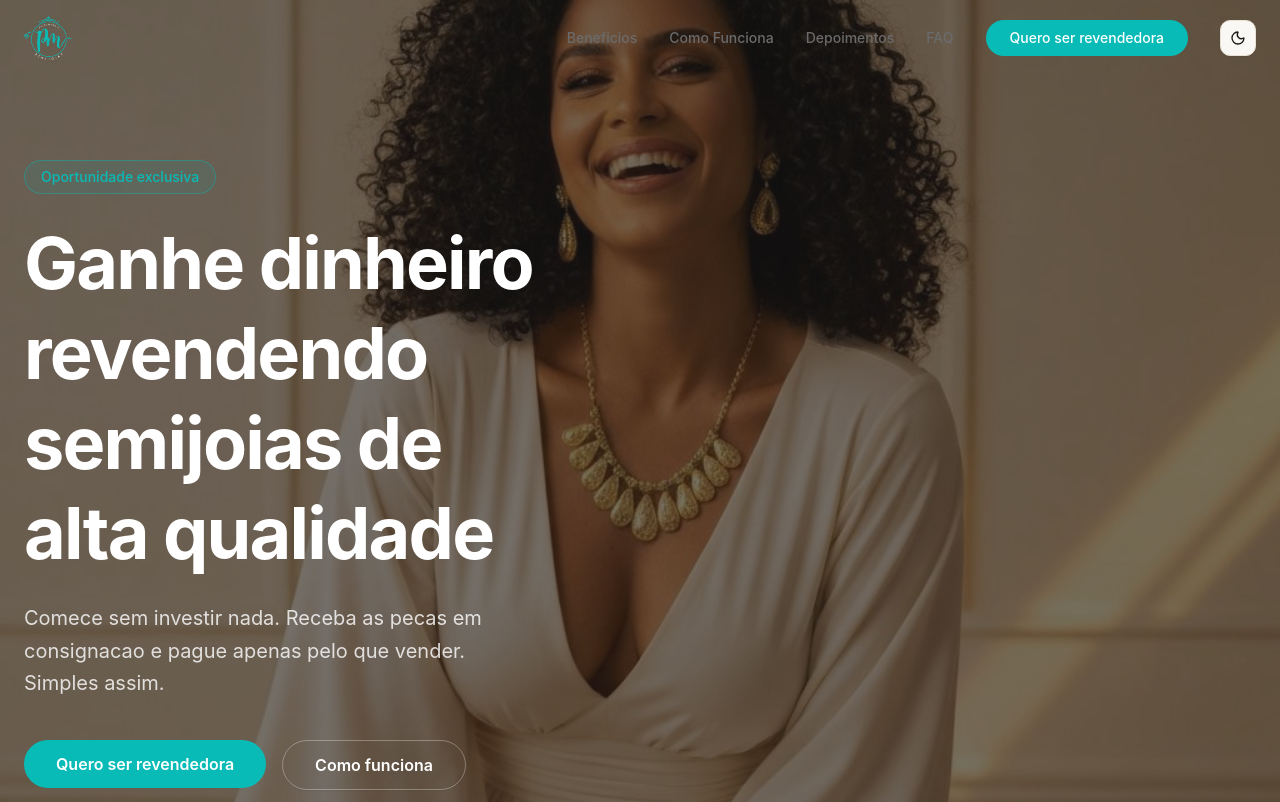
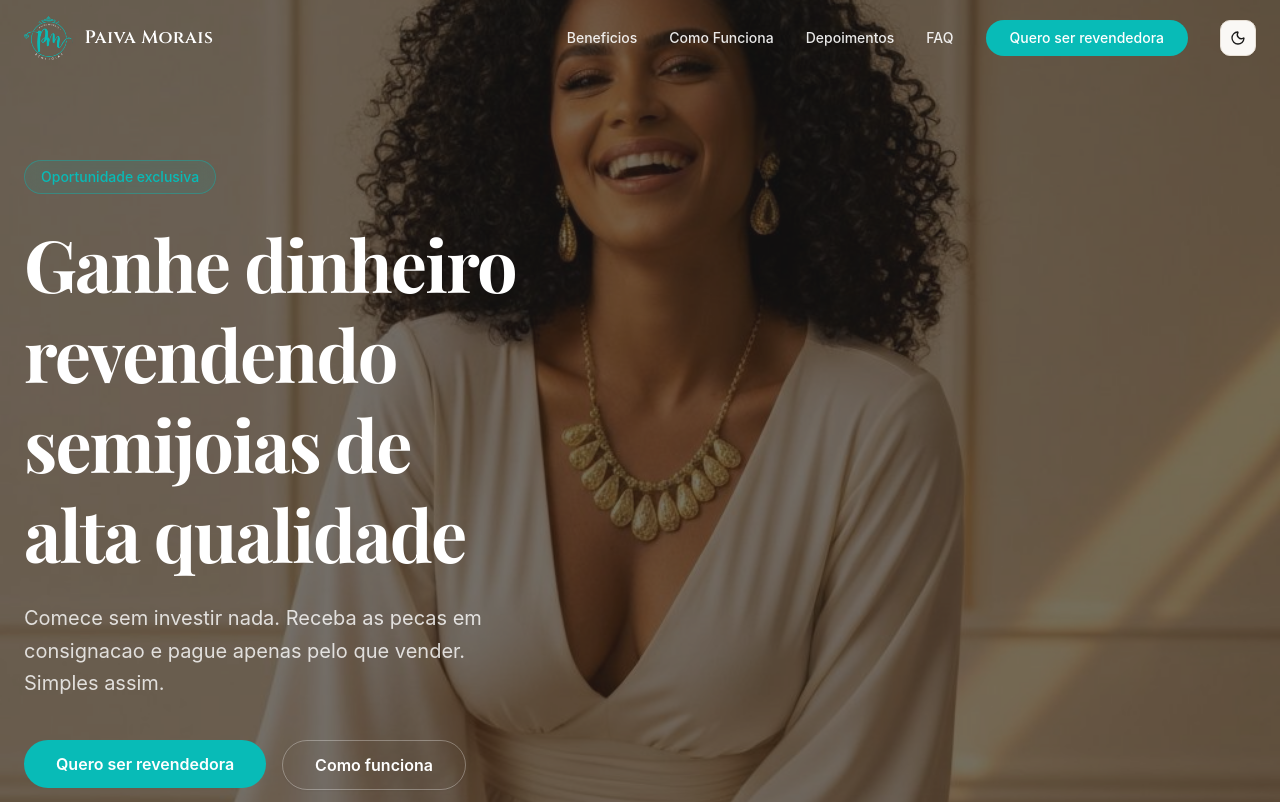
Before and after one commit to ishelp-lab/paiva-morais, a Next.js app: page / in a window 1280 px wide. Shown: the top 802 px of the page. Built offline with nearby package versions, Linux system fonts and the light colour scheme; a web font is replaced by a local one.

Commit message:
Atualizações Navbar

```diff
--- a/app/layout.tsx
+++ b/app/layout.tsx
@@ -1,39 +1,40 @@
+import type { Metadata, Viewport } from "next"
+import { Inter, Playfair_Display, Cinzel } from "next/font/google"
+import { Analytics } from "@vercel/analytics/next"
 import { ThemeProvider } from "@/components/theme-provider"
-import type { Metadata, Viewport } from 'next'
-import { Inter, Playfair_Display } from 'next/font/google'
-import { Analytics } from '@vercel/analytics/next'
-import './globals.css'
+import "./globals.css"
+
+const _brand = Cinzel({
+  subsets: ["latin"],
+  variable: "--font-brand",
+})
 
 const _inter = Inter({
-  subsets: ['latin'],
-  variable: '--font-inter',
+  subsets: ["latin"],
+  variable: "--font-inter",
 })
 
 const _playfair = Playfair_Display({
-  subsets: ['latin'],
-  variable: '--font-playfair',
+  subsets: ["latin"],
+  variable: "--font-playfair",
 })
 
 export const metadata: Metadata = {
-  title: 'Revendedora | Paiva Morais',
-  description: 'Ganhe dinheiro revendendo semijoias Paiva Morais. Sem investimento inicial, com suporte completo e lucro garantido. Cadastre-se agora!',
-  generator: 'Fhelipe Abel',
+  title: "Revendedora | Paiva Morais",
+  description:
+    "Ganhe dinheiro revendendo semijoias Paiva Morais. Sem investimento inicial, com suporte completo e lucro garantido. Cadastre-se agora!",
+  generator: "Fhelipe Abel",
+
   icons: {
   icon: [
-      {
-        url: 'share-img.jpg',
-        media: '(prefers-color-scheme: light)',
-      },
-      {
-        url: 'share-img.jpg',
-        media: '(prefers-color-scheme: dark)',
-      },
+    { url: "/favicon-light.ico", media: "(prefers-color-scheme: light)" },
+    { url: "/favicon-dark.ico", media: "(prefers-color-scheme: dark)" },
   ],
 },
 }
 
 export const viewport: Viewport = {
-  themeColor: '#08BBB7',
+  themeColor: "#08BBB7",
   userScalable: true,
 }
 
@@ -44,7 +45,7 @@ export default function RootLayout({
 }>) {
   return (
     <html lang="pt-BR" suppressHydrationWarning>
-  <body>
+      <body className={`${_inter.variable} ${_playfair.variable} ${_brand.variable}`}>
         <ThemeProvider attribute="class" defaultTheme="light" enableSystem>
           {children}
         </ThemeProvider>
--- a/components/landing/navbar.tsx
+++ b/components/landing/navbar.tsx
@@ -1,5 +1,6 @@
 "use client"
 
+import { useTheme } from "next-themes"
 import Image from "next/image"
 import { ThemeToggle } from "@/components/theme-toggle"
 import { useState, useEffect } from "react"
@@ -16,12 +17,35 @@ const navLinks = [
 export function Navbar() {
   const [scrolled, setScrolled] = useState(false)
   const [mobileOpen, setMobileOpen] = useState(false)
+  const { resolvedTheme } = useTheme()
+const [mounted, setMounted] = useState(false)
+
+useEffect(() => setMounted(true), [])
 
   useEffect(() => {
     const handleScroll = () => setScrolled(window.scrollY > 20)
     window.addEventListener("scroll", handleScroll)
     return () => window.removeEventListener("scroll", handleScroll)
   }, [])
+
+  const isDark = mounted && resolvedTheme === "dark"
+
+// Quando NÃO está scrolled:
+// - light theme: texto claro (branco) sobre o hero
+// - dark theme: texto escuro (preto) sobre o hero (como você pediu)
+const topLinkClass = isDark
+  ? "text-black/90 hover:text-black"
+  : "text-white/90 hover:text-white"
+
+const topBrandClass = isDark ? "text-black" : "text-white"
+
+const desktopLinkClass = scrolled
+  ? "text-foreground hover:text-foreground"
+  : topLinkClass
+
+const brandTextClass = scrolled ? "text-foreground" : topBrandClass
+
+const mobileTopControlsClass = scrolled ? "text-foreground" : topBrandClass
 
   return (
     <header
@@ -32,7 +56,7 @@ export function Navbar() {
       }`}
     >
       <nav className="mx-auto flex max-w-7xl items-center justify-between px-6 py-4">
-        <a href="#" className="flex items-center gap-2">
+        <a href="#" className="flex items-center gap-3">
           <Image
             src="/logo-paiva-morais.png"
             alt="Paiva Morais Semijoias"
@@ -41,6 +65,12 @@ export function Navbar() {
             priority
             className="h-11 w-auto"
           />
+          <span
+            style={{ fontFamily: "var(--font-brand)" }}
+            className={`text-lg font-semibold tracking-wide ${brandTextClass}`}
+          >
+            Paiva Morais
+          </span>
         </a>
 
         {/* Desktop nav */}
@@ -49,17 +79,19 @@ export function Navbar() {
             <a
               key={link.href}
               href={link.href}
-              className="text-sm font-medium text-muted-foreground transition-colors hover:text-foreground"
+              className={`text-sm font-medium transition-colors ${desktopLinkClass}`}
             >
               {link.label}
             </a>
           ))}
+
           <Button
             asChild
             className="bg-primary text-primary-foreground hover:bg-primary/90 rounded-full px-6"
           >
             <a href="#cadastro">Quero ser revendedora</a>
           </Button>
+
           <ThemeToggle />
         </div>
 
@@ -67,7 +99,7 @@ export function Navbar() {
         <div className="flex items-center gap-2 md:hidden">
           <ThemeToggle />
           <button
-    className="text-foreground"
+            className={mobileTopControlsClass}
             onClick={() => setMobileOpen(!mobileOpen)}
             aria-label={mobileOpen ? "Fechar menu" : "Abrir menu"}
           >
```
Lines whose indentation alone changed are shown as unchanged.
